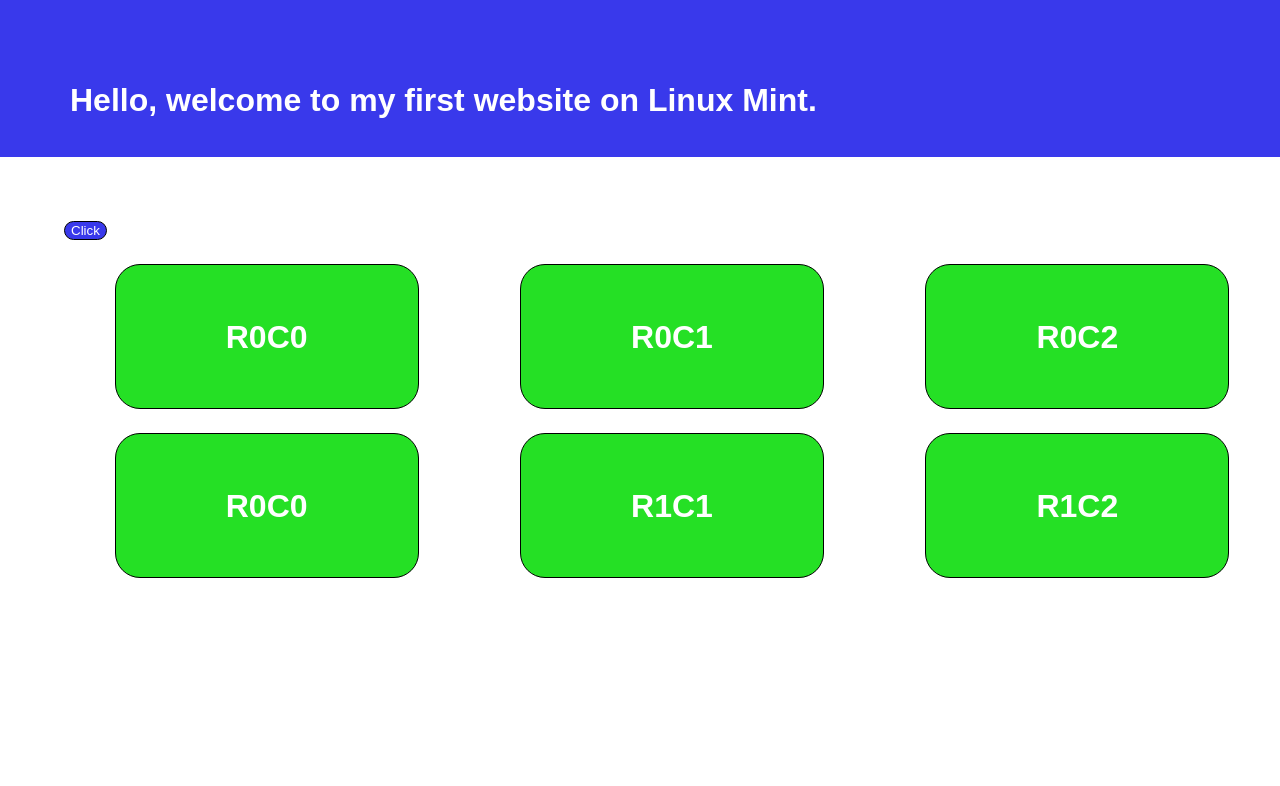
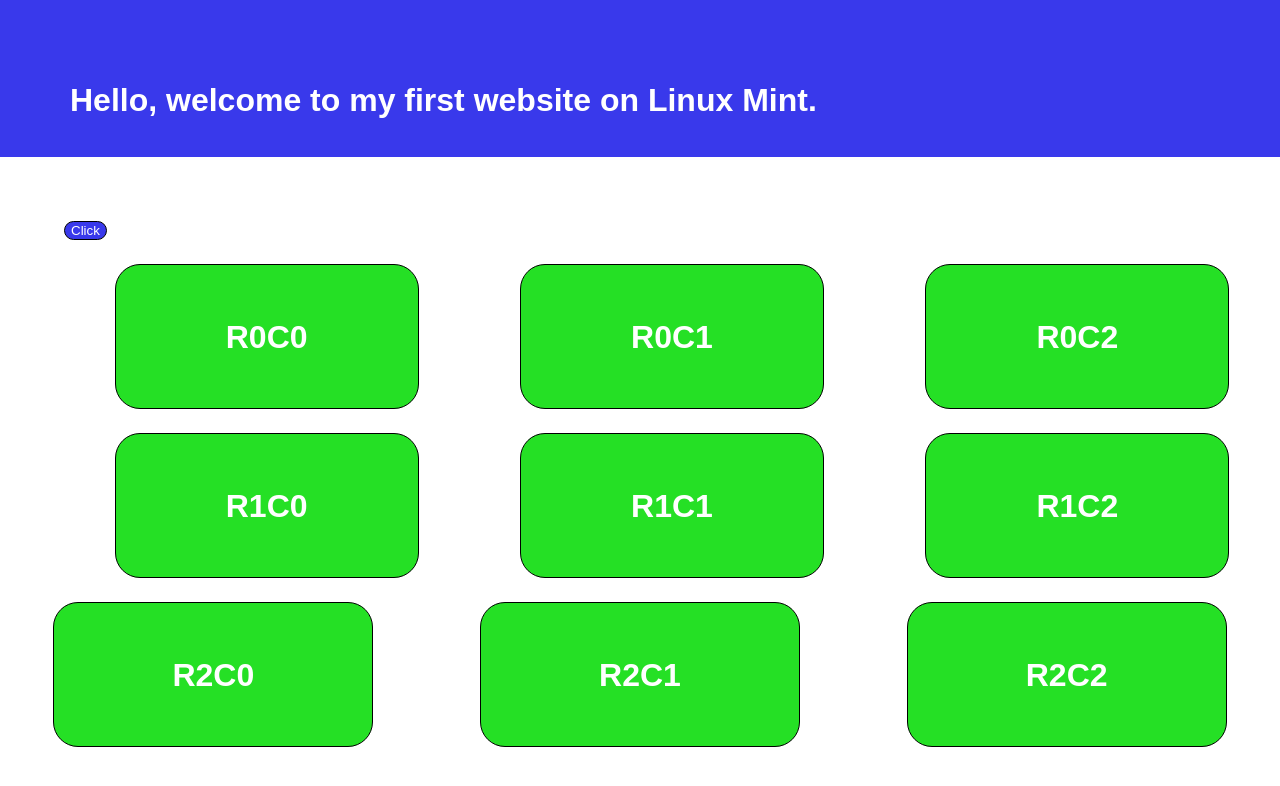
Before and after one commit to bandydos/getingused, a plain HTML site: page index.html in a window 1280 px wide. Drawn offline with Linux system fonts and the light colour scheme.

Commit message:
index updated

```diff
--- a/index.html
+++ b/index.html
@@ -39,7 +39,7 @@
         <div class="rowat">
             <div class="colat">
                 <div class="boxat borderat bg-smart text-white">
-                    <h1>R0C0</h1>
+                    <h1>R1C0</h1>
                 </div>
             </div>
             <div class="colat">
@@ -54,6 +54,24 @@
             </div>
         </div>
     </div>
+    <div class="rowat">
+        <div class="colat">
+            <div class="boxat borderat bg-smart text-white">
+                <h1>R2C0</h1>
+            </div>
+        </div>
+        <div class="colat">
+            <div class="boxat borderat bg-smart text-white">
+                <h1>R2C1</h1>
+            </div>
+        </div>
+        <div class="colat">
+            <div class="boxat borderat bg-smart text-white">
+                <h1>R2C2</h1>
+            </div>
+        </div>
+    </div>
+</div>
 
     <script src="scripts/script.js"></script>
 </body>
```
